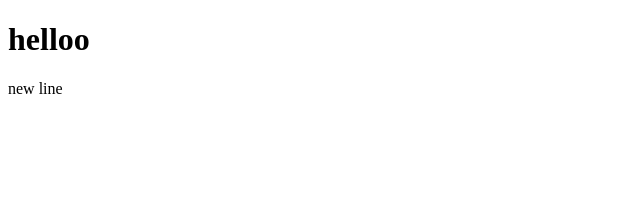
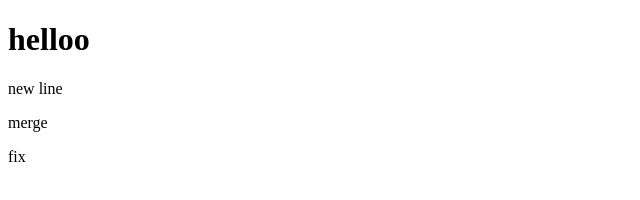
Before and after one commit to patto220048/test, a plain HTML site: page index.html in a window 1280 px wide. Shown: the full height of the page, 0-640 px from the left. Drawn offline with Linux system fonts and the light colour scheme.

Commit message:
fix done

```diff
--- a/index.html
+++ b/index.html
@@ -9,5 +9,7 @@
 <body>
     <h1>helloo</h1>
     <p>new line</p>
+    <p>merge</p>
+    <p>fix </p>
 </body>
 </html>
```
